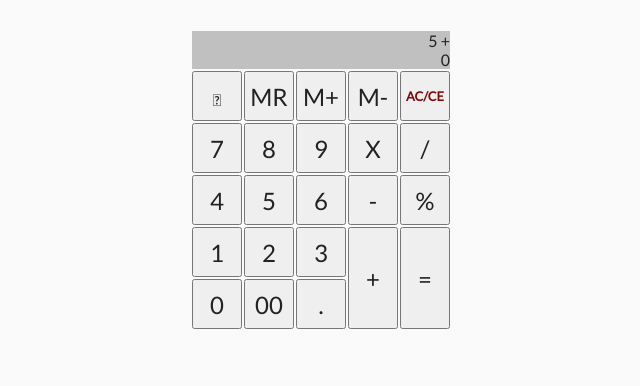
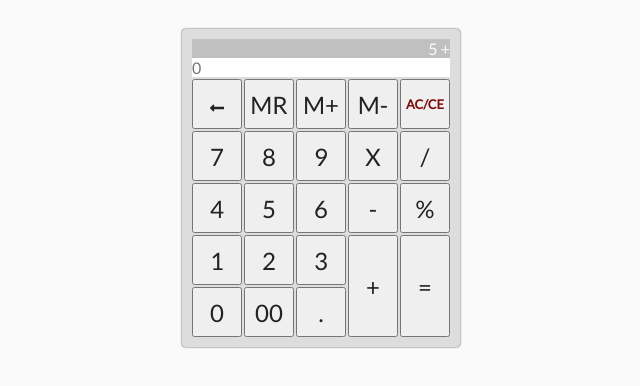
Before and after one commit to fellpyw/calculadora_matematica, a plain HTML site: page index.html in a window 1280 px wide. Shown: the part 64-450 px from the top of the page, without its empty margins (319-959 px from the left). Drawn offline with Linux system fonts and the light colour scheme.

Commit message:
09-09 (EM FALTA!)

```diff
--- a/css/styles.css
+++ b/css/styles.css
@@ -37,7 +37,26 @@
 #interface table {
     margin: 0 auto;
     margin-block-end: 5px;
-    border-radius: 5px;
+    border-radius: .25rem;
+    background-color: #ddd;
+    padding: .5rem;
+    box-shadow: 0 0 2px rgba( 0, 0, 0, .8);
+}
+
+#interface table #painel #txt_operadores {
+    display: block;
+    color: #fafafa;
+    text-align: right;
+
+}
+
+#interface table #painel #txt_display {
+    display: block;
+    width: 100%;
+    backgroung-color: transparent;
+    border: 0;
+    outline: none;
+
 }
 
 #interface table button {
--- a/index.html
+++ b/index.html
@@ -5,7 +5,7 @@
     <meta name="viewport" content="width=device-width, initial-scale=1.0" />
     <title>Calculadora Matemática</title>
 
-    <link rel="stylesheet" href="tools/fontawesome/css/fontawesome.min.css" />
+    <link rel="stylesheet" href="tools/fontawesome/css/all.min.css" />
     <link rel="stylesheet" href="css/styles.css" />
 
     <script src="tools/jquery/jquery.min.js"></script>
@@ -25,7 +25,7 @@
                         <td colspan="5">
                             <div id="painel">
                                 <p id="txt_operadores">5 +</p>
-                                <p id="txt_display">0</p>
+                                <input type="text" id="txt_display" placeholder="0">
                             </div>
                         </td>
                     </tr>
--- a/js/scripts.js
+++ b/js/scripts.js
@@ -34,4 +34,10 @@ $(document).ready(function() {
 
     })
 
+    $('#bt-acce').click(function() {
+
+        var acce = "0";
+        $('#txt_display').text(acce);
+    })
+
 });
```
